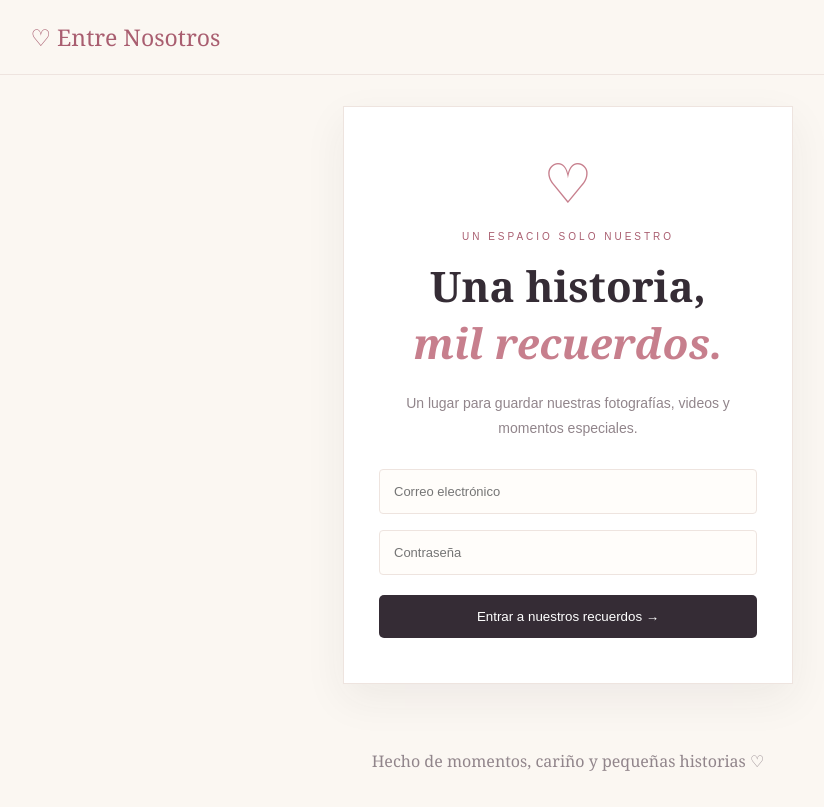
After one commit to MakisJunior/Recuerdos, a PHP site: page /index.html in a window 1280 px wide. The commit adds this page. Shown: the whole page, without its empty margins (72-896 px from the left). Run offline with PHP 8.4, Linux system fonts and the light colour scheme; some libraries are stand-ins or nearby versions.

Commit message:
Add files via upload

```diff
--- /dev/null
+++ b/index.html
@@ -0,0 +1,113 @@
+
+<!DOCTYPE html>
+<html lang="es">
+<head>
+    <meta charset="UTF-8">
+    <meta name="viewport" content="width=device-width, initial-scale=1.0">
+    <title>Entre Nosotros ♡</title>
+    <link rel="stylesheet" href="styles.css">
+</head>
+<body>
+
+<header>
+    <div class="logo">♡ Entre Nosotros</div>
+    <button id="logoutBtn" class="logout hidden">
+        Cerrar sesión
+    </button>
+</header>
+
+<main>
+
+    <!-- LOGIN -->
+    <section id="loginScreen" class="login-container">
+        <div class="login-card">
+            <span class="heart">♡</span>
+            <p class="subtitle">UN ESPACIO SOLO NUESTRO</p>
+
+            <h1>Una historia,<br>
+                <span>mil recuerdos.</span>
+            </h1>
+
+            <p class="description">
+                Un lugar para guardar nuestras fotografías,
+                videos y momentos especiales.
+            </p>
+
+            <form id="loginForm">
+                <input type="email" id="email"
+                    placeholder="Correo electrónico" required>
+
+                <input type="password" id="password"
+                    placeholder="Contraseña" required>
+
+                <button type="submit">
+                    Entrar a nuestros recuerdos →
+                </button>
+            </form>
+
+            <p id="loginMessage"></p>
+        </div>
+    </section>
+
+    <!-- ALBUM -->
+    <section id="albumScreen" class="hidden">
+
+        <div class="hero">
+            <p class="subtitle">NUESTRO ÁLBUM DIGITAL</p>
+            <h1>Lo bonito de <span>nosotros.</span></h1>
+            <p>Cada recuerdo tiene una historia.</p>
+        </div>
+
+        <!-- SUBIR ARCHIVOS -->
+        <section class="upload-card">
+            <h2>♡ Guardar un momento</h2>
+
+            <p>
+                Sube fotografías o videos desde tu dispositivo.
+            </p>
+
+            <form id="uploadForm">
+
+                <input type="file" id="mediaFile"
+                    accept="image/*,video/*" multiple required>
+
+                <textarea id="description"
+                    placeholder="Escribe algo sobre este recuerdo..."></textarea>
+
+                <button type="submit" id="uploadBtn">
+                    Subir recuerdos ↑
+                </button>
+
+                <p id="uploadMessage"></p>
+            </form>
+        </section>
+
+        <!-- GALERÍA -->
+        <section class="gallery-section">
+
+            <div class="gallery-title">
+                <div>
+                    <p class="subtitle">NUESTROS MOMENTOS</p>
+                    <h2>Nuestra colección</h2>
+                </div>
+                <span id="totalMemories">0 recuerdos</span>
+            </div>
+
+            <div id="gallery" class="gallery">
+                <p class="empty">Todavía no hay recuerdos ♡</p>
+            </div>
+
+        </section>
+
+    </section>
+
+</main>
+
+<footer>
+    Hecho de momentos, cariño y pequeñas historias ♡
+</footer>
+
+<script type="module" src="script.js"></script>
+
+</body>
+</html>
--- a/styles.css
+++ b/styles.css
@@ -1,14 +1,246 @@
-*{box-sizing:border-box} :root{--ink:#352c35;--muted:#8d7f87;--rose:#c77f8d;--rose-dark:#a95e70;--cream:#fbf7f2;--line:#eee4df}
-body{margin:0;background:#fbf8f4;color:var(--ink);font-family:'DM Sans',sans-serif;min-height:100vh;overflow-x:hidden}
-.ambient{position:fixed;width:420px;height:420px;border-radius:50%;filter:blur(90px);opacity:.22;pointer-events:none;z-index:-1}.ambient-one{background:#e9b9bd;top:-180px;right:-120px}.ambient-two{background:#e9d6bd;bottom:-230px;left:-130px}
-.topbar{height:76px;padding:0 7%;display:flex;align-items:center;justify-content:space-between;border-bottom:1px solid #eee7e1;background:#fbf8f4d9;backdrop-filter:blur(12px)}
-.brand{text-decoration:none;color:var(--ink);font-family:'Playfair Display',serif;font-size:21px;letter-spacing:.2px}.brand-icon{color:var(--rose);font-size:26px;margin-right:8px}.logout{color:var(--muted);font-size:12px;text-decoration:none}
-.login-wrap{min-height:calc(100vh - 76px);display:grid;place-items:center;padding:35px 18px}.login-card{width:min(100%,480px);text-align:center;padding:55px 55px 42px;background:#fffdfb;border:1px solid #f0e7e2;border-radius:5px;box-shadow:0 25px 80px #59404b0d}
-.tiny-heart,.eyebrow{font-size:10px;letter-spacing:2.5px;color:var(--rose-dark);font-weight:700}.big-heart{font-size:46px;color:var(--rose);margin:24px 0 8px}.login-card h1,.hero h1{font:600 46px/1.12 'Playfair Display',serif;letter-spacing:-1.4px;margin:0}.login-card h1 em,.hero h1 em{color:var(--rose);font-weight:500}.intro{color:var(--muted);font-size:13px;line-height:1.8;margin:20px auto 28px;max-width:320px}
-.login-form{text-align:left}.login-form label{font-size:11px;font-weight:700;display:block;margin-bottom:9px}.login-form input,.upload-form input[type=text]{width:100%;padding:14px 15px;border:1px solid var(--line);background:#fffdfa;border-radius:3px;font:12px 'DM Sans';outline:none}.login-form input:focus,.upload-form input:focus{border-color:var(--rose)}
-button{border:0;background:var(--ink);color:white;padding:15px 18px;font:600 12px 'DM Sans';cursor:pointer;border-radius:3px;transition:.2s}button:hover{background:var(--rose-dark)}button span{margin-left:15px;font-size:17px}.login-form button{width:100%;margin-top:12px}.footnote{font:italic 12px 'Playfair Display';color:#a99ba0;margin:27px 0 0}.error{color:#b33;font-size:12px}
-.main-content{max-width:1120px;margin:auto;padding:70px 28px 30px}.hero{display:flex;justify-content:space-between;align-items:center;margin-bottom:42px}.hero h1{font-size:52px;margin:13px 0}.hero p{color:var(--muted);font-size:14px}.hero-stamp{width:115px;height:115px;border:1px solid #dfc4c4;border-radius:50%;display:flex;flex-direction:column;align-items:center;justify-content:center;transform:rotate(9deg);color:var(--rose);text-align:center}.hero-stamp span{font-size:30px}.hero-stamp small{font:italic 11px/1.4 'Playfair Display';color:var(--muted)}
-.upload-panel{padding:25px 28px;background:#fffdfb;border:1px solid var(--line);display:grid;grid-template-columns:1fr 1.35fr;gap:25px;align-items:center;border-radius:4px;box-shadow:0 10px 35px #5a354008}.upload-copy{display:flex;align-items:center;gap:15px}.upload-symbol{width:44px;height:44px;border-radius:50%;display:grid;place-items:center;background:#f7e9e8;color:var(--rose);font-size:25px}.upload-copy h2{font:600 19px 'Playfair Display';margin:0 0 5px}.upload-copy p{font-size:11px;color:var(--muted);line-height:1.6;margin:0;max-width:240px}.upload-form{display:grid;grid-template-columns:1fr auto;gap:9px}.file-picker{grid-column:1/-1;display:block;border:1px dashed #d9b9ba;padding:12px;text-align:center;color:var(--rose-dark);font-size:12px;cursor:pointer}.upload-form input[type=file]{display:none}.upload-form input[type=text]{grid-column:1/-1}.upload-form button{white-space:nowrap}.upload-form small{grid-column:1/-1;color:#9d9295;font-size:10px}
-.gallery-heading{display:flex;align-items:end;justify-content:space-between;margin:58px 0 20px}.gallery-heading h2{font:600 30px 'Playfair Display';margin:8px 0 0}.count{font-size:11px;color:var(--muted);padding-bottom:5px}.gallery{display:grid;grid-template-columns:repeat(3,minmax(0,1fr));gap:22px}.memory-card{background:#fff;border:1px solid var(--line);border-radius:4px;overflow:hidden;box-shadow:0 8px 25px #513a3a08}.media{height:230px;background:#f1eae6;display:grid;place-items:center}.media img,.media video{width:100%;height:100%;object-fit:cover;display:block}.memory-info{padding:14px 15px;display:flex;justify-content:space-between;gap:8px}.memory-type{font-size:8px;letter-spacing:1.7px;color:var(--rose-dark);font-weight:700}.memory-info h3{font:500 15px 'Playfair Display';margin:6px 0 0;overflow-wrap:anywhere}.memory-info time{font-size:9px;color:#a99da0;white-space:nowrap;padding-top:17px}.empty-state{text-align:center;padding:65px 20px;background:#fffdfb;border:1px dashed #e7d8d3}.empty-state div{font-size:42px;color:var(--rose)}.empty-state h3{font:600 23px 'Playfair Display';margin:10px}.empty-state p{font-size:12px;color:var(--muted)}footer{text-align:center;color:#a99da0;font:italic 13px 'Playfair Display';padding:55px 0 20px}footer span{color:var(--rose);margin-left:6px}
-@media(max-width:760px){.main-content{padding:45px 18px 20px}.hero h1{font-size:39px}.hero-stamp{width:85px;height:85px}.upload-panel{grid-template-columns:1fr;padding:20px}.gallery{grid-template-columns:repeat(2,minmax(0,1fr));gap:12px}.media{height:180px}.memory-info{display:block}.memory-info time{display:block;padding-top:9px}.login-card{padding:42px 25px}}
-@media(max-width:460px){.hero{align-items:flex-start}.hero-stamp{display:none}.hero h1{font-size:38px}.gallery{grid-template-columns:1fr}.media{height:250px}.upload-form{grid-template-columns:1fr}.upload-form button{width:100%}.upload-form small{line-height:1.5}}
+
+* {
+    margin: 0;
+    padding: 0;
+    box-sizing: border-box;
+}
+
+body {
+    background: #fbf7f2;
+    color: #352c35;
+    font-family: Arial, sans-serif;
+}
+
+header {
+    height: 75px;
+    padding: 0 8%;
+    display: flex;
+    justify-content: space-between;
+    align-items: center;
+    border-bottom: 1px solid #eee4df;
+}
+
+.logo {
+    font-family: Georgia, serif;
+    font-size: 23px;
+    color: #a95e70;
+}
+
+button {
+    background: #352c35;
+    color: white;
+    padding: 14px 20px;
+    border: none;
+    border-radius: 5px;
+    cursor: pointer;
+    transition: .3s;
+}
+
+button:hover {
+    background: #a95e70;
+}
+
+.hidden {
+    display: none !important;
+}
+
+.login-container {
+    min-height: 80vh;
+    display: flex;
+    justify-content: center;
+    align-items: center;
+    padding: 25px;
+}
+
+.login-card {
+    background: white;
+    max-width: 450px;
+    width: 100%;
+    padding: 45px 35px;
+    text-align: center;
+    border: 1px solid #eee4df;
+    box-shadow: 0 15px 40px #352c3510;
+}
+
+.heart {
+    font-size: 55px;
+    color: #c77f8d;
+}
+
+.subtitle {
+    color: #a95e70;
+    font-size: 10px;
+    letter-spacing: 3px;
+    margin: 15px 0;
+}
+
+h1 {
+    font-family: Georgia, serif;
+    font-size: 42px;
+    margin: 15px 0;
+}
+
+h1 span {
+    color: #c77f8d;
+    font-style: italic;
+}
+
+.description {
+    color: #91858b;
+    font-size: 14px;
+    line-height: 1.8;
+    margin: 20px 0;
+}
+
+input, textarea {
+    width: 100%;
+    padding: 14px;
+    margin: 8px 0;
+    border: 1px solid #eee4df;
+    background: #fffdfa;
+    border-radius: 4px;
+    font-size: 13px;
+}
+
+textarea {
+    min-height: 85px;
+    resize: vertical;
+}
+
+.login-card button,
+.upload-card button {
+    width: 100%;
+    margin-top: 12px;
+}
+
+.hero {
+    padding: 65px 8% 40px;
+}
+
+.hero h1 {
+    font-size: 50px;
+}
+
+.hero p {
+    color: #91858b;
+}
+
+.upload-card {
+    margin: 0 8%;
+    padding: 30px;
+    background: white;
+    border: 1px solid #eee4df;
+}
+
+.upload-card h2 {
+    font-family: Georgia, serif;
+    margin-bottom: 10px;
+}
+
+.upload-card p {
+    color: #91858b;
+    font-size: 13px;
+    margin-bottom: 15px;
+}
+
+.gallery-section {
+    padding: 55px 8%;
+}
+
+.gallery-title {
+    display: flex;
+    justify-content: space-between;
+    align-items: end;
+    margin-bottom: 25px;
+}
+
+.gallery-title h2 {
+    font-family: Georgia, serif;
+    font-size: 30px;
+}
+
+#totalMemories {
+    color: #91858b;
+    font-size: 12px;
+}
+
+.gallery {
+    display: grid;
+    grid-template-columns: repeat(3, 1fr);
+    gap: 20px;
+}
+
+.memory {
+    background: white;
+    border: 1px solid #eee4df;
+    overflow: hidden;
+}
+
+.memory img,
+.memory video {
+    width: 100%;
+    height: 230px;
+    object-fit: cover;
+    display: block;
+}
+
+.memory-info {
+    padding: 15px;
+}
+
+.memory-info p {
+    color: #a95e70;
+    font-size: 13px;
+    margin-bottom: 8px;
+}
+
+.memory-info small {
+    color: #91858b;
+}
+
+.empty {
+    grid-column: 1 / -1;
+    text-align: center;
+    padding: 60px;
+    color: #a95e70;
+}
+
+footer {
+    text-align: center;
+    padding: 35px 15px;
+    color: #91858b;
+    font-family: Georgia, serif;
+}
+
+@media(max-width: 750px) {
+    .gallery {
+        grid-template-columns: repeat(2, 1fr);
+    }
+
+    .hero h1 {
+        font-size: 37px;
+    }
+}
+
+@media(max-width: 480px) {
+    .gallery {
+        grid-template-columns: 1fr;
+    }
+
+    .gallery-title h2 {
+        font-size: 23px;
+    }
+
+    .upload-card {
+        margin: 0 5%;
+        padding: 20px;
+    }
+
+    .hero {
+        padding: 45px 6% 30px;
+    }
+
+    header {
+        padding: 0 5%;
+    }
+}
```
Also changed, not shown: script.js (added, +210 -0 lines).
